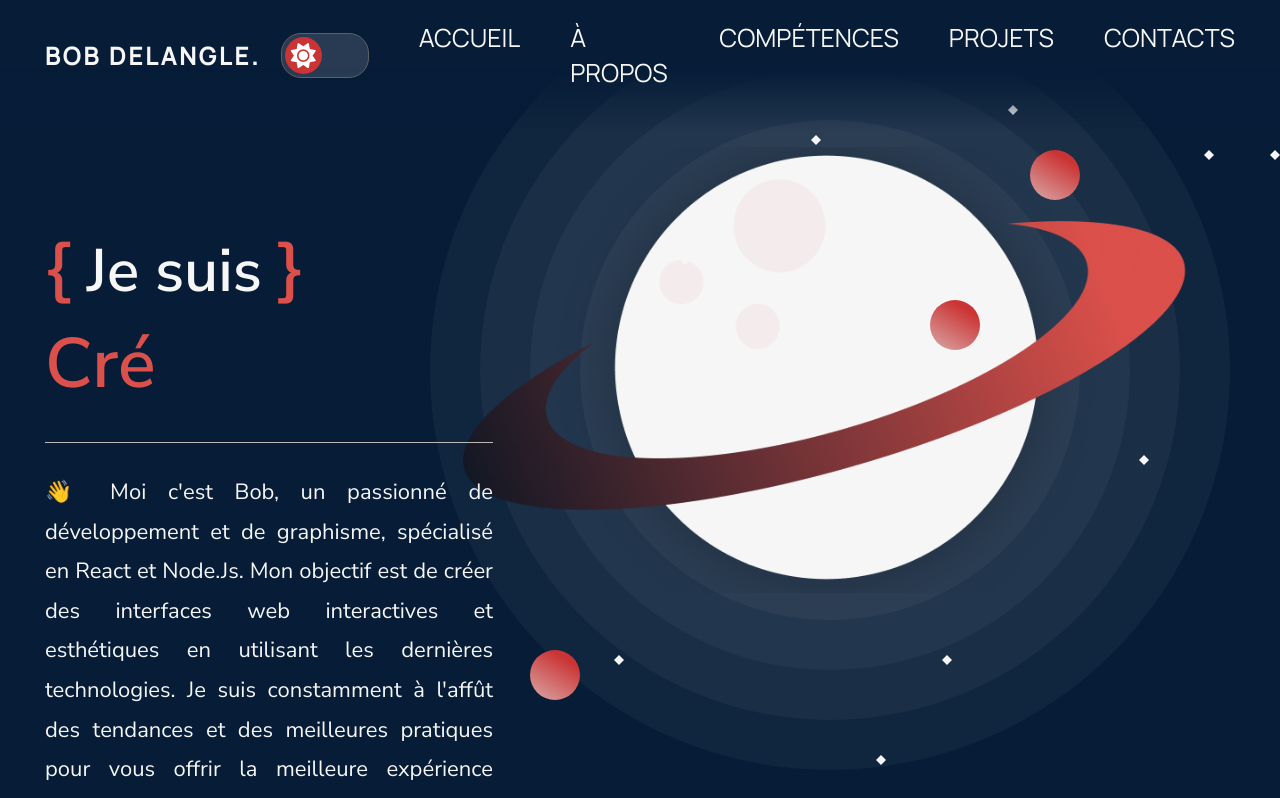
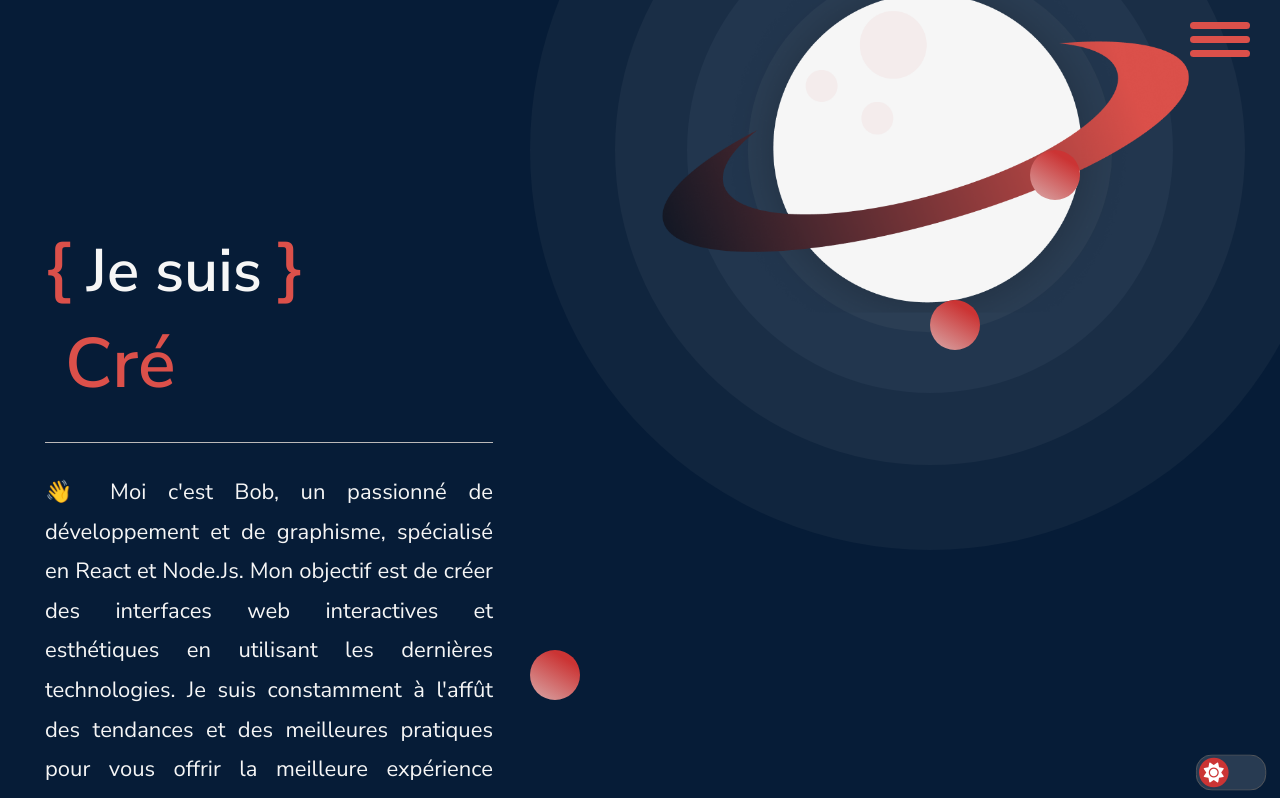
Before and after one commit to boby-front/Portfolio-V2, a React (Vite) app: page / in a window 1280 px wide. Shown: the top 798 px of the page. Built offline with nearby package versions, Linux system fonts and the light colour scheme.

Commit message:
add final suntheme

```diff
--- a/src/components/Acceuil.jsx
+++ b/src/components/Acceuil.jsx
@@ -136,7 +136,7 @@ const Acceuil = () => {
       </article>
 
       <motion.div
-        className="cercle-1"
+        className={`cercle-1 ${!mode ? "sun-theme-c1-bg" : ""}`}
         initial={{ scale: 0, opacity: 0 }}
         animate={{ scale: 1, opacity: 1 }}
         transition={{
@@ -144,9 +144,9 @@ const Acceuil = () => {
           delay: 0.4,
         }}
       >
-        <div className="cercle-2">
-          <div className="cercle-3">
-            <div className="cercle-4">
+        <div className={`cercle-2 ${!mode ? "sun-theme-c2-bg" : ""}`}>
+          <div className={`cercle-3 ${!mode ? "sun-theme-c3-bg" : ""}`}>
+            <div className={`cercle-4 ${!mode ? "sun-theme-c4-bg" : ""}`}>
               <img src={saturn} alt="" className="cosmonaute" />
             </div>
           </div>
--- a/src/containers/Header.jsx
+++ b/src/containers/Header.jsx
@@ -8,7 +8,7 @@ const Header = () => {
   const [scrollMooved, setScrollMooved] = useState(false);
 
   const handleScroll = (event) => {
-    if (window.innerWidth < 1000) {
+    if (window.innerWidth < 1300) {
       setScrollMooved(false);
     } else {
       if (event.deltaY > 0) {
@@ -29,7 +29,7 @@ const Header = () => {
 
   useEffect(() => {
     const handleResize = () => {
-      if (window.innerWidth < 1000) {
+      if (window.innerWidth < 1300) {
         setScrollMooved(false);
       }
     };
--- a/src/index.css
+++ b/src/index.css
@@ -40,7 +40,18 @@ header {
 .sun-theme-border {
   border: solid #292929 !important;
 }
-
+.sun-theme-c1-bg {
+  background-color: rgb(229, 226, 226) !important;
+}
+.sun-theme-c2-bg {
+  background-color: rgb(202, 202, 202) !important;
+}
+.sun-theme-c3-bg {
+  background-color: rgb(177, 174, 174) !important;
+}
+.sun-theme-c4-bg {
+  background-color: rgb(150, 149, 149) !important;
+}
 .sun-theme-text {
   color: #292929 !important;
 }
@@ -106,6 +117,7 @@ header {
 
 .move-button {
   justify-content: flex-end;
+  cursor: pointer;
 }
 
 .container-logo-theme {
@@ -305,11 +317,18 @@ header nav ul li a:hover {
   background-color: #10253e;
   z-index: -4;
 }
-@media (max-width: 1200px) {
+@media (max-width: 1300px) {
   .toggle-btn {
     display: block;
     left: 130px;
     top: 15px;
+  }
+
+  .sun-mode-button {
+    position: fixed;
+    bottom: 5px;
+    right: 5px;
+    transform: scale(0.8);
   }
   .active {
     top: 20px;
@@ -406,9 +425,7 @@ header nav ul li a:hover {
     text-align: left !important;
     margin-left: 20px !important;
   }
-  .article-acceuil {
-    margin-top: 100px;
-  }
+
   .cercle-1 {
     right: -50px;
     top: -250px;
@@ -445,6 +462,7 @@ header nav ul li a:hover {
     width: 100%;
     margin-top: 200px;
   }
+
   .target-title {
     color: #f6f6f6;
     font-size: 49px;
```
